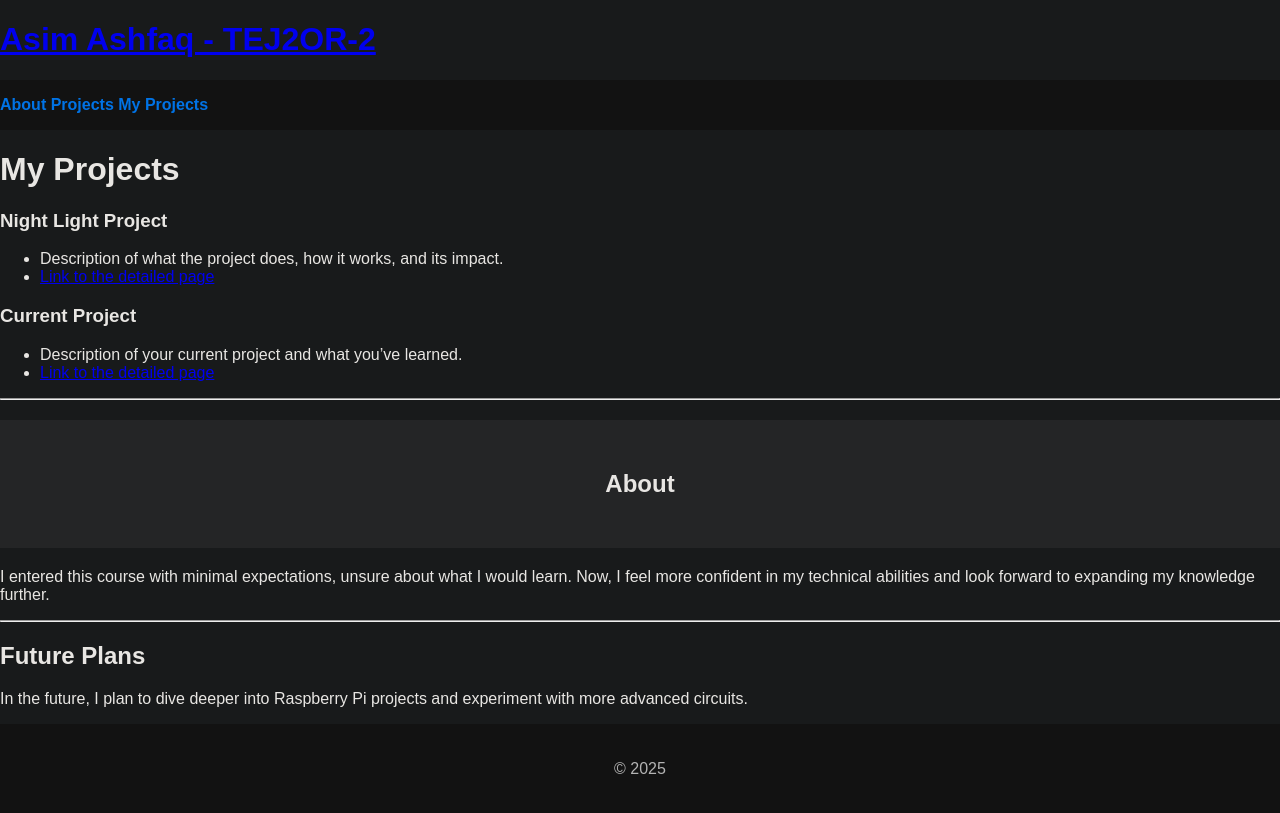
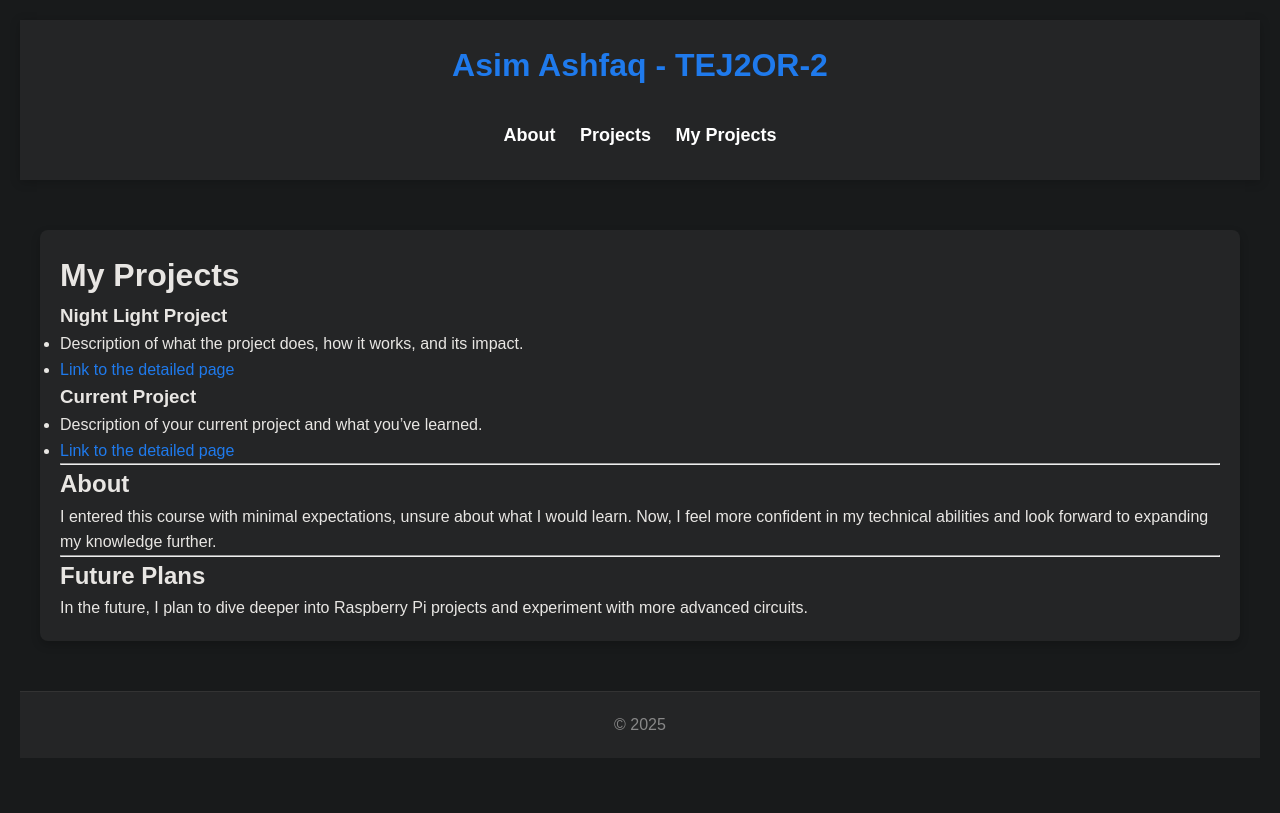
Before and after one commit to Asim-A-dev/Asim.github.io, a Jekyll site: the page built from index.md, in a window 1280 px wide. Shown: the top 813 px of the page. Built offline with Jekyll 4.4.1, drawn with Linux system fonts in a browser that asks for light colours; our own code applies the rules of GitHub Pages for plain Markdown files.

Commit message:
Update style.css

```diff
--- a/assets/css/style.css
+++ b/assets/css/style.css
@@ -1,104 +1,147 @@
-/* General Styles */
-body {
-    font-family: 'Poppins', sans-serif;
+/* Resetting default margins and padding */
+* {
     margin: 0;
     padding: 0;
-    background-color: #181a1b;
-    color: #e8e6e3;
+    box-sizing: border-box;
 }
 
-/* Navbar */
+/* Body: Dark background with light text */
+body {
+    font-family: 'Arial', sans-serif;
+    background-color: #181a1b; /* Dark background color */
+    color: #e8e6e3; /* Light text color */
+    line-height: 1.6;
+    padding: 20px;
+}
+
+/* Header: Dark header with light text */
+header {
+    background-color: #242526; /* Dark header */
+    color: white;
+    padding: 20px 0;
+    text-align: center;
+    box-shadow: 0 2px 10px rgba(0, 0, 0, 0.2);
+}
+
+/* Navbar: Style for the navigation bar with dropdowns */
 nav {
-    background-color: #121212;
-    padding: 1em 0;
+    text-align: center;
+    margin-top: 20px;
 }
 
 nav ul {
-    list-style-type: none;
-    text-align: center;
+    list-style: none;
+    padding: 0;
+    margin: 0;
+    display: flex;
+    justify-content: center;
 }
 
-nav ul li {
-    display: inline-block;
-    margin: 0 15px;
+nav li {
+    position: relative;
+    margin: 0 20px;
 }
 
 nav a {
+    color: white;
     text-decoration: none;
-    color: #0073e6;
-    font-weight: 600;
+    font-size: 18px;
+    font-weight: bold;
+    padding: 10px;
+    display: inline-block;
 }
 
 nav a:hover {
-    color: #ff5733;
+    background-color: #8b0000; /* Hover effect with blood-red background */
+    border-radius: 5px;
 }
 
-nav ul li ul {
-    display: none;
-    position: absolute;
-    background-color: #121212;
-    padding: 1em;
-}
-
-nav ul li:hover ul {
+/* Dropdown Menu */
+nav li:hover ul {
     display: block;
 }
 
-/* Hero Section */
+nav ul ul {
+    display: none;
+    position: absolute;
+    top: 100%;
+    left: 0;
+    background-color: #242526;
+    min-width: 200px;
+    box-shadow: 0 2px 5px rgba(0, 0, 0, 0.3);
+}
+
+nav ul ul li {
+    width: 100%;
+}
+
+/* Main content area with dark background */
+main {
+    max-width: 1200px;
+    margin: 50px auto;
+    padding: 20px;
+    background-color: #242526;
+    border-radius: 8px;
+    box-shadow: 0 4px 10px rgba(0, 0, 0, 0.2);
+}
+
+/* Footer: Simple footer with lighter color text */
+footer {
+    background-color: #242526;
+    color: #888;
+    padding: 20px 0;
+    text-align: center;
+    margin-top: 50px;
+    border-top: 1px solid #333;
+}
+
+footer a {
+    color: #888;
+    text-decoration: none;
+}
+
+footer a:hover {
+    color: white;
+}
+
+/* Highlight boxes: Used for important sections */
+.highlight {
+    background-color: #333;
+    color: white;
+    padding: 15px;
+    border-radius: 8px;
+    box-shadow: 0 4px 6px rgba(0, 0, 0, 0.2);
+    margin-bottom: 20px;
+}
+
+/* Customizing links globally */
+a {
+    color: #1f7aec; /* Blue links */
+    text-decoration: none;
+    transition: color 0.3s ease;
+}
+
+a:hover {
+    color: #8b0000; /* Red on hover */
+    text-decoration: underline;
+}
+
+/* Hero Section: A large banner with background */
 .hero {
-    background: url('your-image.jpg') center center no-repeat;
+    height: 300px;
+    background-image: url('path/to/your/image.jpg'); /* Add your own image */
     background-size: cover;
+    background-position: center;
+    display: flex;
+    align-items: center;
+    justify-content: center;
     color: white;
-    padding: 80px 0;
     text-align: center;
 }
 
 .hero h1 {
-    font-size: 3em;
-    font-weight: 600;
+    font-size: 4em;
+    font-weight: bold;
 }
 
-.hero .cta-button {
-    background-color: #0073e6;
-    color: white;
-    padding: 10px 20px;
-    text-decoration: none;
-    font-weight: 600;
-    border-radius: 5px;
-}
-
-.hero .cta-button:hover {
-    background-color: #ff5733;
-}
-
-/* About Section */
-#about {
-    background-color: #242526;
-    padding: 50px 0;
-    text-align: center;
-}
-
-#about h2 {
-    font-size: 2.5em;
-    margin-bottom: 20px;
-}
-
-/* Footer */
-footer {
-    background-color: #121212;
-    color: #b3b3b3;
-    text-align: center;
-    padding: 20px 0;
-}
-
-/* Responsive Design */
-@media screen and (max-width: 768px) {
-    nav ul {
-        display: block;
-    }
-
-    nav ul li {
-        display: block;
-        margin: 10px 0;
-    }
-}
+/* Add any other custom styles below */
```
